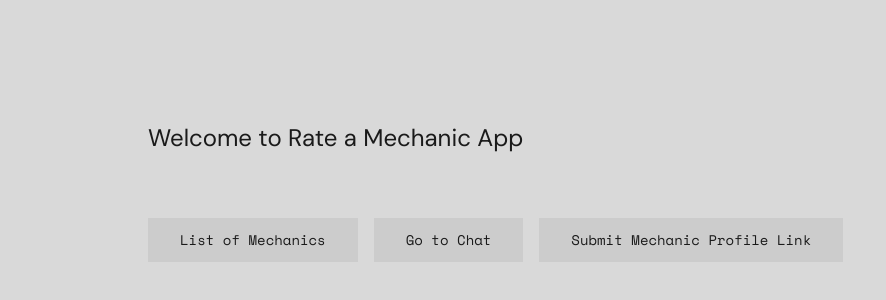
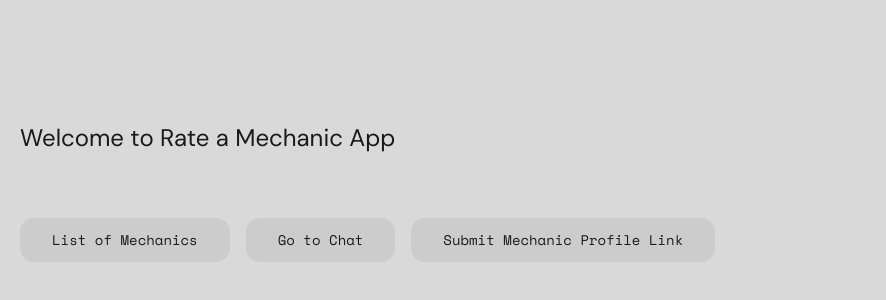
Before and after one commit to tushcmd/ram-rag, a Next.js app: page / in a window 1280 px wide. Shown: the part 208-508 px from the top of the page, without its empty margins (0-886 px from the left). Built offline with nearby package versions, Linux system fonts and the light colour scheme.

Commit message:
feat: adjust styles

```diff
--- a/app/globals.css
+++ b/app/globals.css
@@ -23,7 +23,7 @@
     --border: 0 0% 60%;
     --input: 0 0% 60%;
     --ring: 0 0% 10%;
-    --radius: 0rem;
+    --radius: 1rem;
     /* --background: 36 39% 88%;
     --foreground: 36 45% 15%;
     --primary: 36 45% 70%;
@@ -80,7 +80,7 @@ h6 {
 
 @layer components {
   .layout-container {
-    @apply container max-w-5xl px-5 mx-auto;
+    @apply container px-5 mx-auto max-w-7xl;
   }
 
   .page-container {
```
